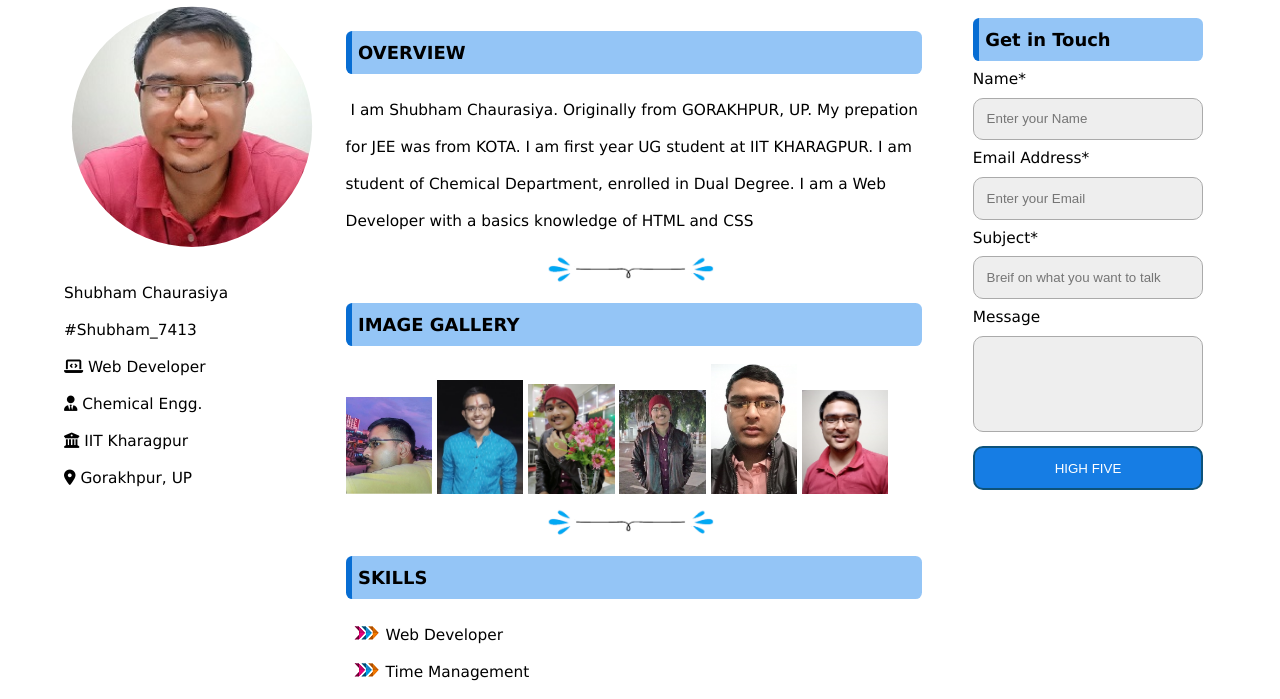
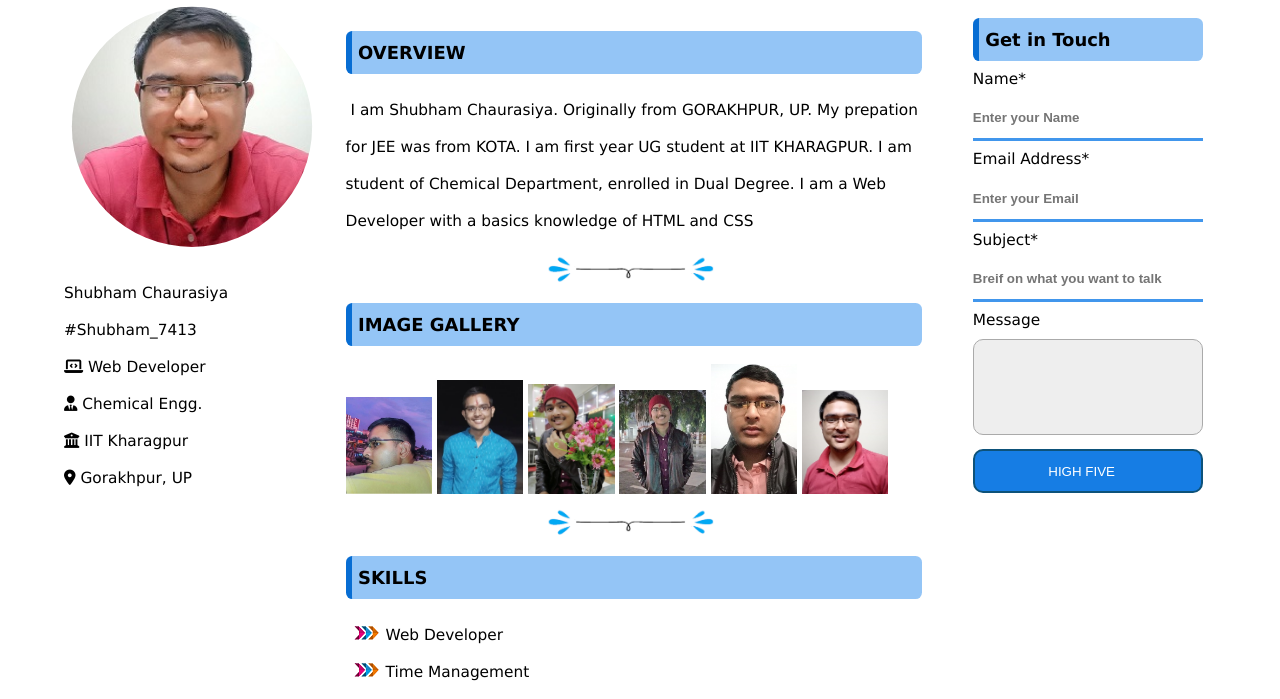
Before and after one commit to shubham7413/Shubham-bio, a plain HTML site: page index.html in a window 1280 px wide. Shown: the part 72-771 px from the top of the page. Drawn offline with Linux system fonts and the light colour scheme.

Commit message:
changes form input to only bottom border

```diff
--- a/style.css
+++ b/style.css
@@ -215,9 +215,13 @@ input[type="email"],
 input[type="submit"]{
     width: 100%;
     padding: 1vw;
-    background-color: #eee;
-    border: 1px solid #aaa;
+    background-color: white;
+    border: none;
+    border-bottom: 3px solid #4196ec;
     border-radius: 10px;
+    border-bottom-left-radius: 0;
+    border-bottom-right-radius: 0;
+    padding-left: 0;
 }
 textarea{
     resize: none;
@@ -236,16 +240,20 @@ textarea:focus{
 input[type="text"]:focus,
 input[type="email"]:focus,
 input[type="submit"]:focus{
-    border: 1px solid #aaa;
-    border-radius: 10px;
-    background-color: #bbb;
+    outline: none;
+    border-bottom: 3px solid #003a74;
+    background-color: white;
 
 }
 input[type="submit"]{
     background-color: #167de4;
+    border-radius: 10px;
     color: white;
     border: 2px solid #0d527a;
 
+}
+::placeholder{
+    font-weight: bold;
 }
 input[type="submit"]:hover{
     transform: scale(1.03,1.03);
```
